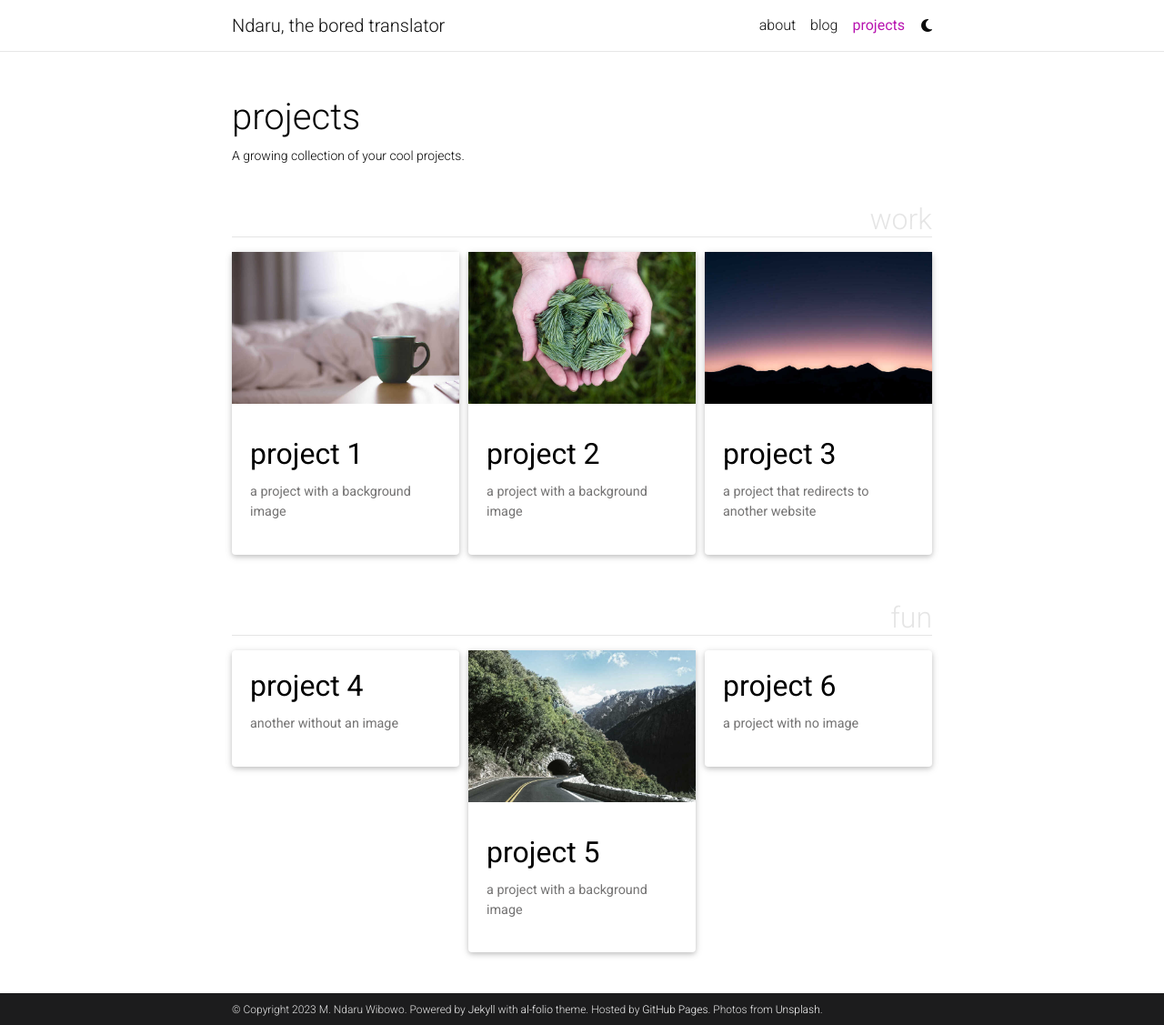
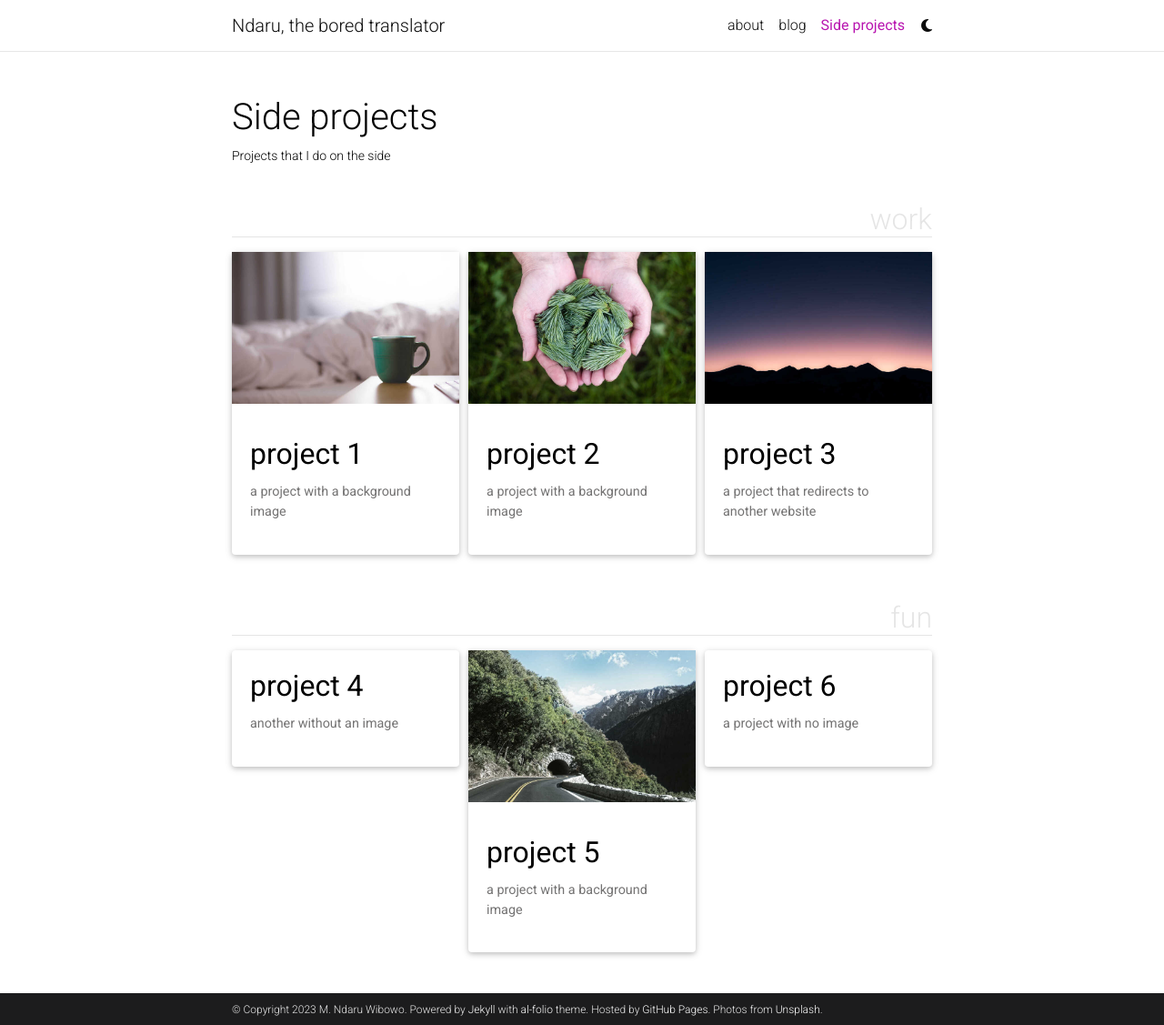
Before and after one commit to ndaruwibowo/ndaruwibowo.github.io, a Jekyll site: the page built from _pages/projects.md, in a window 1280 px wide and 1127 px high. Shown: the whole window at 91% size. Built offline with Jekyll 4.4.1, drawn with Linux system fonts in a browser that asks for light colours; full-size pictures stand in for the smaller copies a plugin makes; comment, search, counter and statistics services are not loaded; a style sheet for code colours, icons or effects is not loaded.

Commit message:
Update projects.md

```diff
--- a/_pages/projects.md
+++ b/_pages/projects.md
@@ -1,8 +1,8 @@
 ---
 layout: page
-title: projects
+title: Side projects
 permalink: /projects/
-description: A growing collection of your cool projects.
+description: Projects that I do on the side
 nav: true
 nav_order: 2
 display_categories: [work, fun]
```
